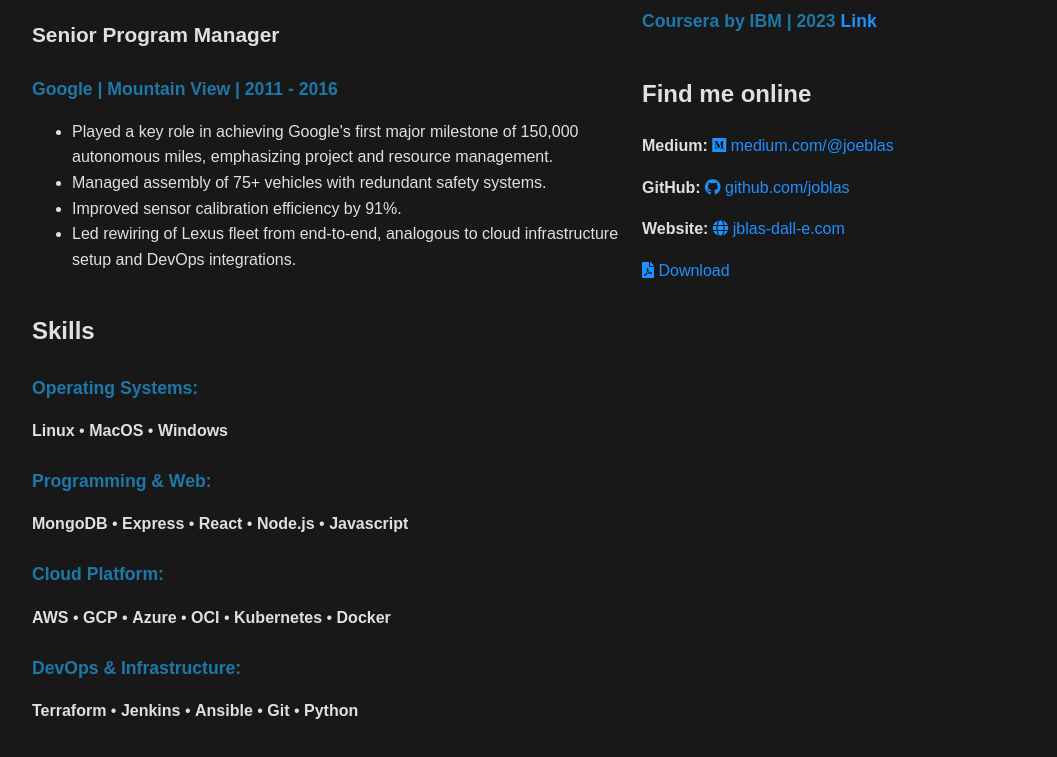
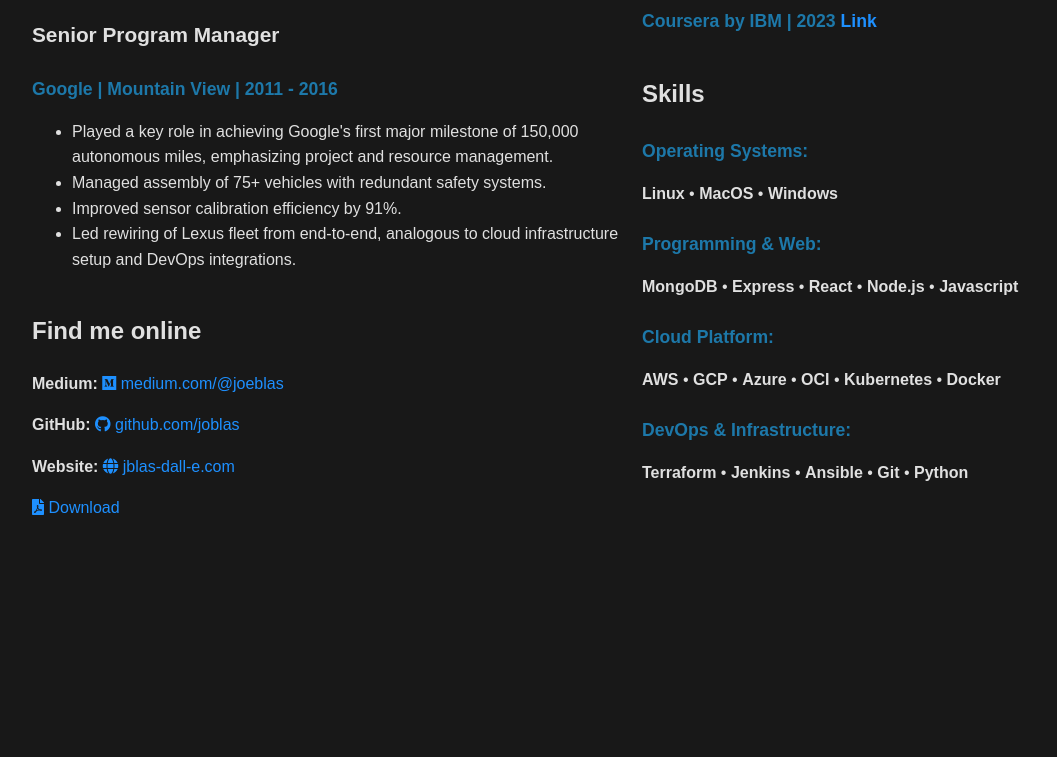
Before and after one commit to joblas/cloud_resume, a website: page public/index.html in a window 1280 px wide. Shown: the part 1414-2171 px from the top of the page, without its empty margins (8-1065 px from the left). After the commit the page ends 1975 px from the top, so only its background shows below. Drawn offline with Linux system fonts and the light colour scheme; no server answers.

Commit message:
move skills and Find me online section

```diff
--- a/public/index.html
+++ b/public/index.html
@@ -45,8 +45,15 @@
         <div class="left-column">
             <section id="summary">
                 <h2>Summary</h2>
-                <p>Seasoned autonomous vehicle program manager with over 10 years of experience delivering innovative systems from concept to production. Led rapid prototyping and complex robotics integration at Google. Core competencies in hardware assembly, software deployment, sensor configuration, and cross-functional team synergy.</p>
-                <p>Skilled in optimizing workflows and processes to achieve key milestones like large-scale fleet rewiring. Seeking to leverage technical expertise to spearhead cloud migration initiatives, architect robust infrastructure focused on quality, and establish continuous delivery pipelines enabling business transformation. Eager to apply experience managing integrated hardware-software platforms to build enterprise-grade cloud solutions.</p>
+                <p>Seasoned autonomous vehicle program manager with over 10 years of experience delivering innovative systems
+                    from concept to production. Led rapid prototyping and complex robotics integration at Google. Core
+                    competencies in hardware assembly, software deployment, sensor configuration, and cross-functional team
+                    synergy.</p>
+                <p>Skilled in optimizing workflows and processes to achieve key milestones like large-scale fleet rewiring.
+                    Seeking to leverage technical expertise to spearhead cloud migration initiatives, architect robust
+                    infrastructure focused on quality, and establish continuous delivery pipelines enabling business
+                    transformation. Eager to apply experience managing integrated hardware-software platforms to build
+                    enterprise-grade cloud solutions.</p>
             </section>
 
             <section id="experience">
@@ -66,10 +73,13 @@
                     <h3>Senior Technician for Autonomous Trucks Group</h3>
                     <h4>UBER | San Francisco | 08/2016 - 01/2018</h4>
                     <ul>
-                        <li>Managed the integration of Uber ATG's hardware onto Otto trucks after its acquisition for the San Francisco team.</li>
+                        <li>Managed the integration of Uber ATG's hardware onto Otto trucks after its acquisition for the San
+                            Francisco team.</li>
                         <li>Led team of 4 technicians assembling 10+ trucks.</li>
-                        <li>Facilitated communication between the engineering and technician teams to manufacture DBW's, sensors and wiring harnesses to be installed on the trucks.</li>
-                        <li>Contributed wheel encoder calibration changes to Uber ATG's codebase through Git, aligning with DevOps practices.</li>
+                        <li>Facilitated communication between the engineering and technician teams to manufacture DBW's, sensors
+                            and wiring harnesses to be installed on the trucks.</li>
+                        <li>Contributed wheel encoder calibration changes to Uber ATG's codebase through Git, aligning with
+                            DevOps practices.</li>
                     </ul>
 
                 </div>
@@ -77,33 +87,28 @@
                     <h3>Senior Program Manager</h3>
                     <h4>Google | Mountain View | 2011 - 2016</h4>
                     <ul>
-                        <li>Played a key role in achieving Google's first major milestone of 150,000 autonomous miles, emphasizing project and resource management.</li>
+                        <li>Played a key role in achieving Google's first major milestone of 150,000 autonomous miles,
+                            emphasizing project and resource management.</li>
                         <li>Managed assembly of 75+ vehicles with redundant safety systems.</li>
                         <li>Improved sensor calibration efficiency by 91%.</li>
-                        <li>Led rewiring of Lexus fleet from end-to-end, analogous to cloud infrastructure setup and DevOps integrations.</li>
+                        <li>Led rewiring of Lexus fleet from end-to-end, analogous to cloud infrastructure setup and DevOps
+                            integrations.</li>
                     </ul>
 
-            <section id="skills">
-                <h2>Skills</h2>
-
-                <h4>Operating Systems:</h4>
-                <p><strong>Linux</strong> • <strong>MacOS</strong> • <strong>Windows</strong></p>
-
-                <h4>Programming & Web:</h4>
-                <p><strong>MongoDB</strong> • <strong>Express</strong> • <strong>React</strong> • <strong>Node.js</strong> •
-                    <strong>Javascript</strong>
-                </p>
-
-                <h4>Cloud Platform:</h4>
-                <p><strong>AWS</strong> • <strong>GCP</strong> • <strong>Azure</strong> • <strong>OCI</strong> •
-                    <strong>Kubernetes</strong> • <strong>Docker</strong>
-                </p>
-
-                <h4>DevOps & Infrastructure:</h4>
-                <p><strong>Terraform</strong> • <strong>Jenkins</strong> • <strong>Ansible</strong> • <strong>Git</strong> •
-                    <strong>Python</strong>
-                </p>
-            </section>
+                    <section id="online">
+                        <h2>Find me online</h2>
+                        <p><strong>Medium:</strong> <a href="https://medium.com/@joeblas" target="_blank" rel="noopener"><i
+                                    class="fab fa-medium"></i> medium.com/@joeblas</a></p>
+                        <p><strong>GitHub:</strong> <a href="https://github.com/joblas" target="_blank" rel="noopener"><i
+                                    class="fab fa-github"></i> github.com/joblas</a></p>
+                        <p><strong>Website:</strong> <a href="https://jblas-dall-e.com" target="_blank" rel="noopener"><i
+                                    class="fas fa-globe"></i> jblas-dall-e.com</a></p>
+                        <a href="https://firebasestorage.googleapis.com/v0/b/cloud-resume-34b6d.appspot.com/o/JosephBlasResume.pdf?alt=media&token=f12ed47b-636b-4799-a3e1-fed0890c0878"
+                            target="_blank" rel="noopener noreferrer">
+                            <i class="fas fa-file-pdf"></i>
+                            Download
+                        </a>
+                    </section>
 
                 </div>
             </section>
@@ -150,16 +155,28 @@
                 </div>
             </section>
 
-            <section id="online">
-                <h2>Find me online</h2>
-                <p><strong>Medium:</strong> <a href="https://medium.com/@joeblas" target="_blank" rel="noopener"><i class="fab fa-medium"></i> medium.com/@joeblas</a></p>
-                <p><strong>GitHub:</strong> <a href="https://github.com/joblas" target="_blank" rel="noopener"><i class="fab fa-github"></i> github.com/joblas</a></p>
-                <p><strong>Website:</strong> <a href="https://jblas-dall-e.com" target="_blank" rel="noopener"><i class="fas fa-globe"></i> jblas-dall-e.com</a></p>
-                <a href="https://firebasestorage.googleapis.com/v0/b/cloud-resume-34b6d.appspot.com/o/JosephBlasResume.pdf?alt=media&token=f12ed47b-636b-4799-a3e1-fed0890c0878" target="_blank" rel="noopener noreferrer">
-                    <i class="fas fa-file-pdf"></i>
-                    Download
-                </a>
+            <section id="skills">
+                <h2>Skills</h2>
+
+                <h4>Operating Systems:</h4>
+                <p><strong>Linux</strong> • <strong>MacOS</strong> • <strong>Windows</strong></p>
+
+                <h4>Programming & Web:</h4>
+                <p><strong>MongoDB</strong> • <strong>Express</strong> • <strong>React</strong> • <strong>Node.js</strong> •
+                    <strong>Javascript</strong>
+                </p>
+
+                <h4>Cloud Platform:</h4>
+                <p><strong>AWS</strong> • <strong>GCP</strong> • <strong>Azure</strong> • <strong>OCI</strong> •
+                    <strong>Kubernetes</strong> • <strong>Docker</strong>
+                </p>
+
+                <h4>DevOps & Infrastructure:</h4>
+                <p><strong>Terraform</strong> • <strong>Jenkins</strong> • <strong>Ansible</strong> • <strong>Git</strong> •
+                    <strong>Python</strong>
+                </p>
             </section>
+
         </div>
     </main>
 
```
